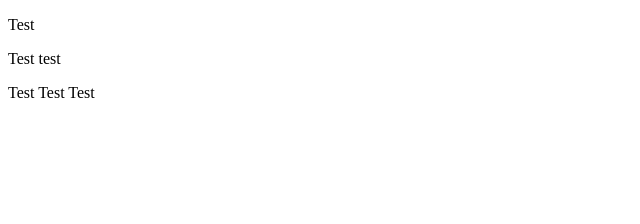
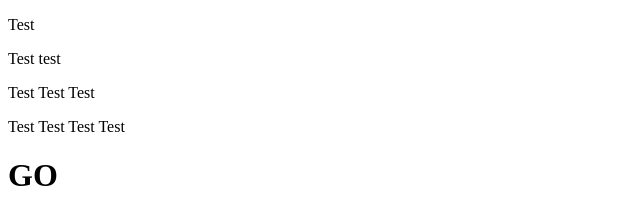
Before and after one commit to Val2510/HworkGit, a plain HTML site: page index.html in a window 1280 px wide. Shown: the whole page, without its empty margins (0-640 px from the left). Drawn offline with Linux system fonts and the light colour scheme.

Commit message:
Second commit

```diff
--- a/index.html
+++ b/index.html
@@ -9,5 +9,7 @@
     <p>Test</p>
     <p>Test test</p>
     <p>Test Test Test</p>
+    <P>Test Test Test Test</P>
+    <h1>GO</h1>
 </body>
 </html>
```
